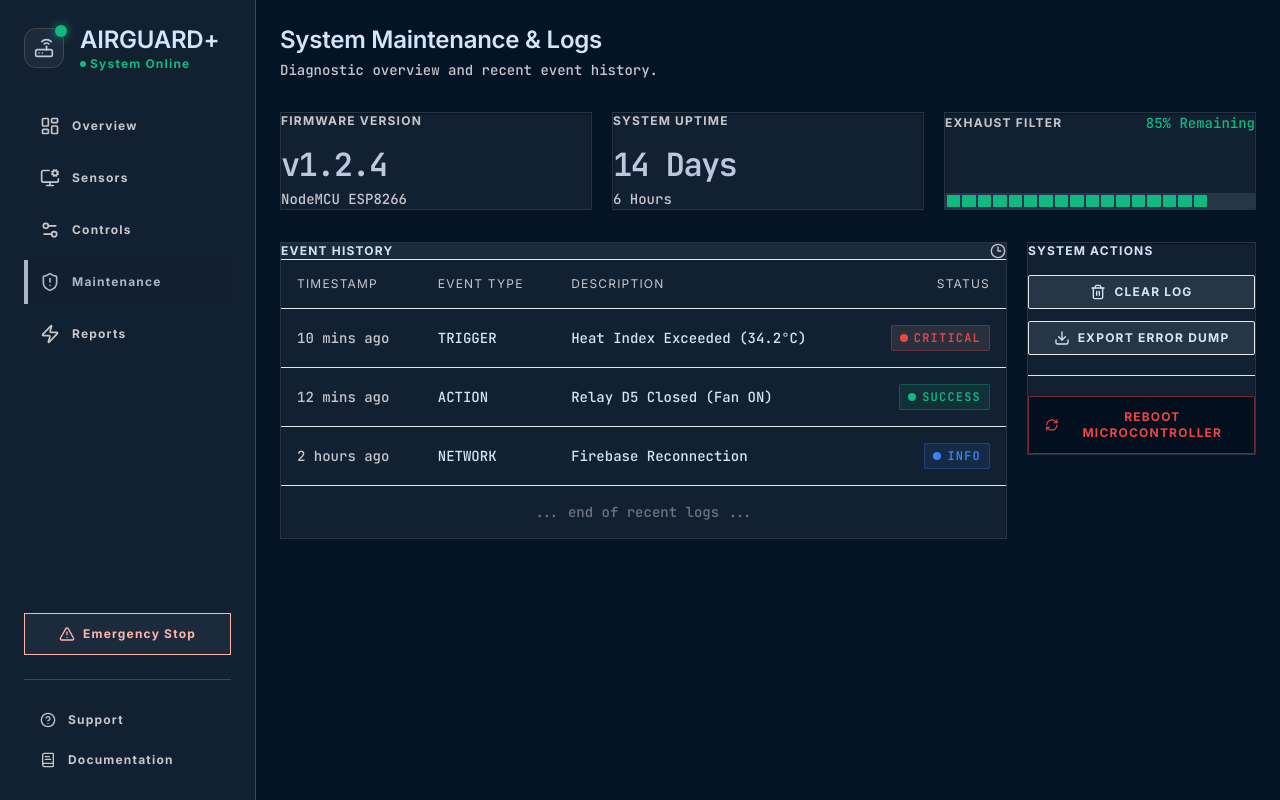
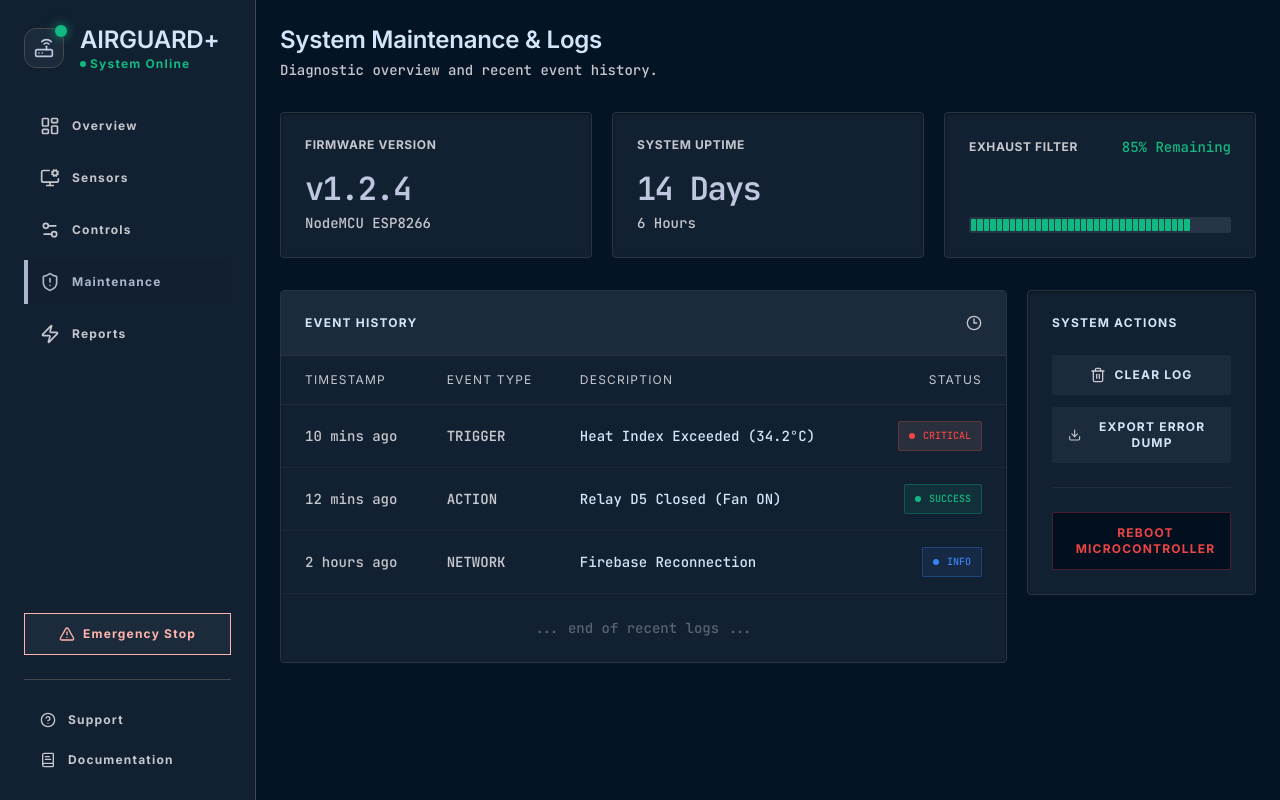
Before and after one commit to B1Kjuu/AirGuard, a React (Vite) app: page / in a window 1280 px wide. Both pictures are taken after a click on the button "Maintenance". Built offline with nearby package versions, Linux system fonts and the light colour scheme.

Commit message:
style: update MaintenancePage layout and improve status class definitions

```diff
--- a/src/pages/MaintenancePage.jsx
+++ b/src/pages/MaintenancePage.jsx
@@ -1,8 +1,8 @@
 import {
   Clock3,
   Download,
+  RefreshCw,
   Trash2,
-  RefreshCw,
 } from 'lucide-react';
 
 export default function MaintenancePage() {
@@ -12,7 +12,7 @@ export default function MaintenancePage() {
       type: 'TRIGGER',
       description: 'Heat Index Exceeded (34.2°C)',
       status: 'CRITICAL',
-      statusClass: 'bg-error/10 text-status-critical border-status-critical/30',
+      statusClass: 'bg-error/10 text-status-critical border border-status-critical/30',
       dotClass: 'bg-status-critical',
     },
     {
@@ -20,7 +20,7 @@ export default function MaintenancePage() {
       type: 'ACTION',
       description: 'Relay D5 Closed (Fan ON)',
       status: 'SUCCESS',
-      statusClass: 'bg-status-success/10 text-status-success border-status-success/30',
+      statusClass: 'bg-status-success/10 text-status-success border border-status-success/30',
       dotClass: 'bg-status-success',
     },
     {
@@ -28,7 +28,7 @@ export default function MaintenancePage() {
       type: 'NETWORK',
       description: 'Firebase Reconnection',
       status: 'INFO',
-      statusClass: 'bg-status-info/10 text-status-info border-status-info/30',
+      statusClass: 'bg-status-info/10 text-status-info border border-status-info/30',
       dotClass: 'bg-status-info',
     },
   ];
@@ -41,32 +41,32 @@ export default function MaintenancePage() {
       </header>
 
       <div className="mb-8 grid grid-cols-1 gap-card_gap md:grid-cols-3">
-        <div className="data-card flex flex-col justify-between rounded-DEFAULT p-gutter">
-          <span className="font-label-caps text-label-caps uppercase text-on-surface-variant">Firmware Version</span>
+        <div className="data-card flex flex-col justify-between rounded-lg p-6">
+          <span className="font-label-caps text-label-caps uppercase tracking-wider text-on-surface-variant">Firmware Version</span>
           <div className="mt-4">
             <span className="font-data text-data-lg block text-primary">v1.2.4</span>
             <span className="mt-1 block font-data text-data-sm text-on-surface-variant">NodeMCU ESP8266</span>
           </div>
         </div>
 
-        <div className="data-card flex flex-col justify-between rounded-DEFAULT p-gutter">
-          <span className="font-label-caps text-label-caps uppercase text-on-surface-variant">System Uptime</span>
+        <div className="data-card flex flex-col justify-between rounded-lg p-6">
+          <span className="font-label-caps text-label-caps uppercase tracking-wider text-on-surface-variant">System Uptime</span>
           <div className="mt-4">
             <span className="font-data text-data-lg block text-primary">14 Days</span>
             <span className="mt-1 block font-data text-data-sm text-on-surface-variant">6 Hours</span>
           </div>
         </div>
 
-        <div className="data-card flex flex-col justify-between rounded-DEFAULT p-gutter">
-          <div className="flex items-center justify-between w-full">
-            <span className="font-label-caps text-label-caps uppercase text-on-surface-variant">Exhaust Filter</span>
+        <div className="data-card flex flex-col justify-between rounded-lg p-6">
+          <div className="flex w-full items-center justify-between">
+            <span className="font-label-caps text-label-caps uppercase tracking-wider text-on-surface-variant">Exhaust Filter</span>
             <span className="font-data text-data-sm text-status-success">85% Remaining</span>
           </div>
-          <div className="mt-6 flex h-4 w-full gap-[2px] overflow-hidden rounded-sm bg-surface-container-highest p-[2px]">
-            {Array.from({ length: 20 }).map((_, index) => (
+          <div className="mt-6 flex h-4 w-full gap-[1px] overflow-hidden rounded-sm bg-surface-container-highest p-[2px]">
+            {Array.from({ length: 40 }).map((_, index) => (
               <div
                 key={`segment-${index}`}
-                className={`h-full flex-1 rounded-[1px] ${index < 17 ? 'bg-status-success' : 'bg-surface-container-highest'}`}
+                className={`h-full flex-1 rounded-[1px] ${index < 34 ? 'bg-status-success' : 'bg-surface-container-highest'}`}
               />
             ))}
           </div>
@@ -74,8 +74,8 @@ export default function MaintenancePage() {
       </div>
 
       <div className="grid grid-cols-1 gap-card_gap lg:grid-cols-4">
-        <div className="data-card flex flex-col overflow-hidden rounded-DEFAULT lg:col-span-3">
-          <div className="flex items-center justify-between border-b border-surface-variant bg-surface-container-high p-gutter">
+        <div className="data-card flex flex-col overflow-hidden rounded-lg lg:col-span-3">
+          <div className="flex items-center justify-between border-b border-outline-variant/30 bg-surface-container-high p-6">
             <h3 className="font-label-caps text-label-caps uppercase tracking-widest text-on-surface">Event History</h3>
             <Clock3 className="h-4 w-4 text-on-surface-variant" />
           </div>
@@ -83,29 +83,29 @@ export default function MaintenancePage() {
           <div className="overflow-x-auto">
             <table className="w-full border-collapse text-left">
               <thead>
-                <tr className="border-b border-surface-variant bg-surface-container text-on-surface-variant font-label-caps text-label-caps uppercase">
-                  <th className="p-4 font-normal">Timestamp</th>
+                <tr className="border-b border-outline-variant/30 bg-surface-container text-on-surface-variant font-label-caps text-label-caps uppercase">
+                  <th className="p-4 pl-6 font-normal">Timestamp</th>
                   <th className="p-4 font-normal">Event Type</th>
                   <th className="p-4 font-normal">Description</th>
-                  <th className="p-4 font-normal text-right">Status</th>
+                  <th className="p-4 pr-6 font-normal text-right">Status</th>
                 </tr>
               </thead>
-              <tbody className="divide-y divide-surface-variant font-data text-data-sm text-on-surface">
+              <tbody className="divide-y divide-outline-variant/20 font-data text-data-sm text-on-surface">
                 {eventRows.map((row) => (
-                  <tr key={`${row.time}-${row.type}`} className="group transition-colors hover:bg-surface-container-highest">
-                    <td className="p-4 text-on-surface-variant group-hover:text-on-surface">{row.time}</td>
-                    <td className="p-4">{row.type}</td>
+                  <tr key={`${row.time}-${row.type}`} className="group transition-colors hover:bg-surface-container-high">
+                    <td className="p-4 pl-6 text-on-surface-variant group-hover:text-on-surface">{row.time}</td>
+                    <td className="p-4 font-bold text-on-surface-variant">{row.type}</td>
                     <td className="p-4">{row.description}</td>
-                    <td className="p-4 text-right">
-                      <span className={`inline-flex items-center gap-1.5 rounded border px-2 py-1 font-label-caps text-label-caps ${row.statusClass}`}>
-                        <span className={`h-2 w-2 rounded-full ${row.dotClass}`} />
+                    <td className="p-4 pr-6 text-right">
+                      <span className={`inline-flex items-center gap-2 rounded px-2.5 py-1 font-label-caps text-[10px] uppercase ${row.statusClass}`}>
+                        <span className={`h-1.5 w-1.5 rounded-full ${row.dotClass}`} />
                         {row.status}
                       </span>
                     </td>
                   </tr>
                 ))}
                 <tr>
-                  <td className="border-none p-4 text-center text-on-surface-variant/50" colSpan={4}>
+                  <td className="border-none p-6 text-center text-on-surface-variant/40" colSpan={4}>
                     ... end of recent logs ...
                   </td>
                 </tr>
@@ -115,19 +115,19 @@ export default function MaintenancePage() {
         </div>
 
         <div className="flex flex-col gap-4 lg:col-span-1">
-          <div className="data-card rounded-DEFAULT p-gutter">
-            <h3 className="mb-4 font-label-caps text-label-caps uppercase tracking-widest text-on-surface">System Actions</h3>
+          <div className="data-card rounded-lg p-6">
+            <h3 className="mb-6 font-label-caps text-label-caps uppercase tracking-widest text-on-surface">System Actions</h3>
             <div className="flex flex-col gap-3">
-              <button className="flex w-full items-center justify-center gap-2 rounded border border-surface-variant bg-surface-container-highest px-4 py-2 font-label-caps text-label-caps uppercase text-on-surface transition-colors hover:bg-surface-variant">
-                <Trash2 className="h-4 w-4" />
+              <button className="flex w-full items-center justify-center gap-2 rounded bg-surface-container-high px-4 py-3 font-label-caps text-label-caps uppercase text-on-surface transition-colors hover:bg-surface-bright">
+                <Trash2 className="h-4 w-4 text-on-surface-variant" />
                 Clear Log
               </button>
-              <button className="flex w-full items-center justify-center gap-2 rounded border border-surface-variant bg-surface-container-highest px-4 py-2 font-label-caps text-label-caps uppercase text-on-surface transition-colors hover:bg-surface-variant">
-                <Download className="h-4 w-4" />
+              <button className="flex w-full items-center justify-center gap-2 rounded bg-surface-container-high px-4 py-3 font-label-caps text-label-caps uppercase text-on-surface transition-colors hover:bg-surface-bright">
+                <Download className="h-4 w-4 text-on-surface-variant" />
                 Export Error Dump
               </button>
-              <hr className="my-2 border-surface-variant" />
-              <button className="group flex w-full items-center justify-center gap-2 rounded border border-status-critical/50 bg-surface-container-lowest px-4 py-3 font-label-caps text-label-caps font-bold uppercase text-status-critical transition-colors hover:bg-error/10">
+              <hr className="my-3 border-outline-variant/30" />
+              <button className="group flex w-full items-center justify-center gap-2 rounded border border-status-critical/30 bg-surface-container-lowest px-4 py-3 font-label-caps text-label-caps uppercase text-status-critical transition-colors hover:bg-status-critical/10">
                 <RefreshCw className="h-4 w-4 group-hover:animate-spin" />
                 Reboot Microcontroller
               </button>
```
